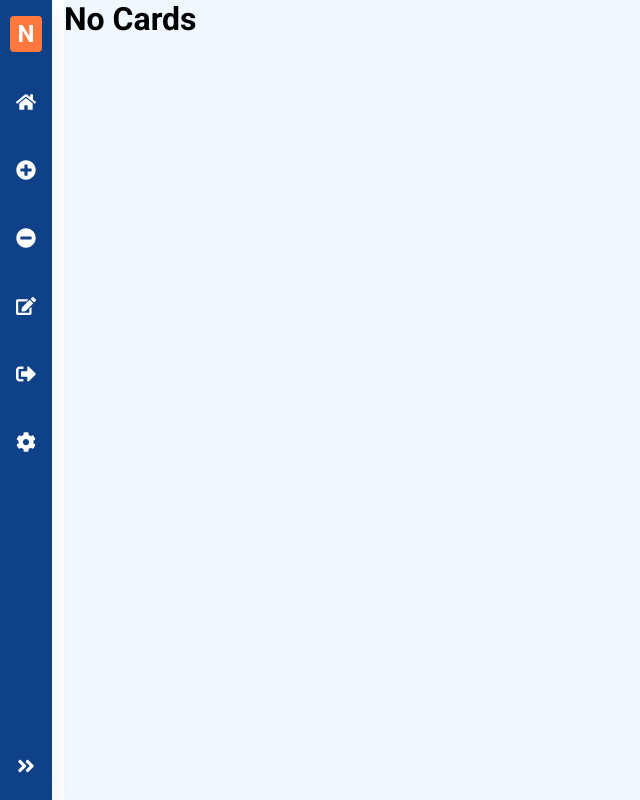
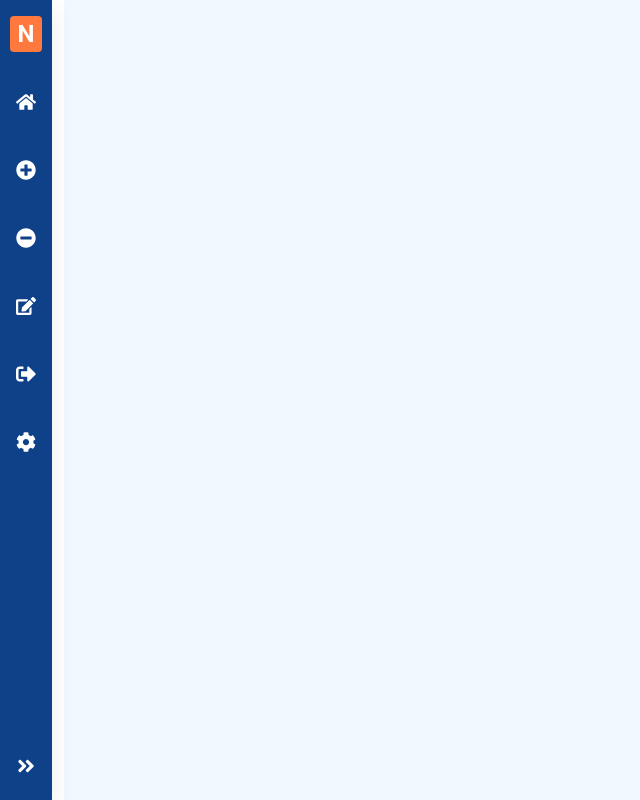
Before and after one commit to Phil-Elliott/note_card_app, a React (Create React App) app: page / in a window 1280 px wide. Shown: the whole page, without its empty margins (0-640 px from the left). Built offline with nearby package versions, Linux system fonts and the light colour scheme.

Commit message:
added a home section

```diff
--- a/src/Content/Home/Home.scss
+++ b/src/Content/Home/Home.scss
@@ -1,2 +1,41 @@
+@import "./../../Shared.scss";
+
 .home-container {
+  width: 90%;
+  padding-block: 3%;
+  margin: 0 auto;
+  display: grid;
+  grid-template-columns: 1fr 1fr 1fr 1fr;
+  gap: 10%;
 }
+
+.deck-title-display {
+  background: $secondary;
+  border-radius: 5px;
+  box-shadow: $box-shadow;
+  color: $white;
+  @extend %flex-column;
+  min-height: 35vh;
+  cursor: pointer;
+
+  h1 {
+    background-color: white;
+    color: $main;
+    font-size: 1.75rem;
+    margin-block: 3rem 2.5rem;
+    height: 3rem;
+    width: 100%;
+    @extend %flex-center;
+  }
+  h2 {
+    font-size: 1.5rem;
+    margin-bottom: 3rem;
+    text-align: center;
+    width: 80%;
+  }
+  h3 {
+    font-size: 1.25rem;
+    text-align: center;
+    width: 80%;
+  }
+}
--- a/src/Content/Home/Home.tsx
+++ b/src/Content/Home/Home.tsx
@@ -3,8 +3,16 @@ import "./Home.scss"
 
 const Home = ({ allCards }: { allCards: any }) => {
   return (
-    <div>
-      <h1>{allCards[0] ? allCards[0][0].title : "No Cards"}</h1>
+    <div className="home-container">
+      {allCards.map((card: any) => {
+        return (
+          <div className="deck-title-display">
+            <h1>{card[0].title}</h1>
+            <h2>{card[0].subject}</h2>
+            <h3>{card[0].difficulty}</h3>
+          </div>
+        )
+      })}
     </div>
   )
 }
```
Also changed, not shown: src/App.tsx (+20 -4 lines).
